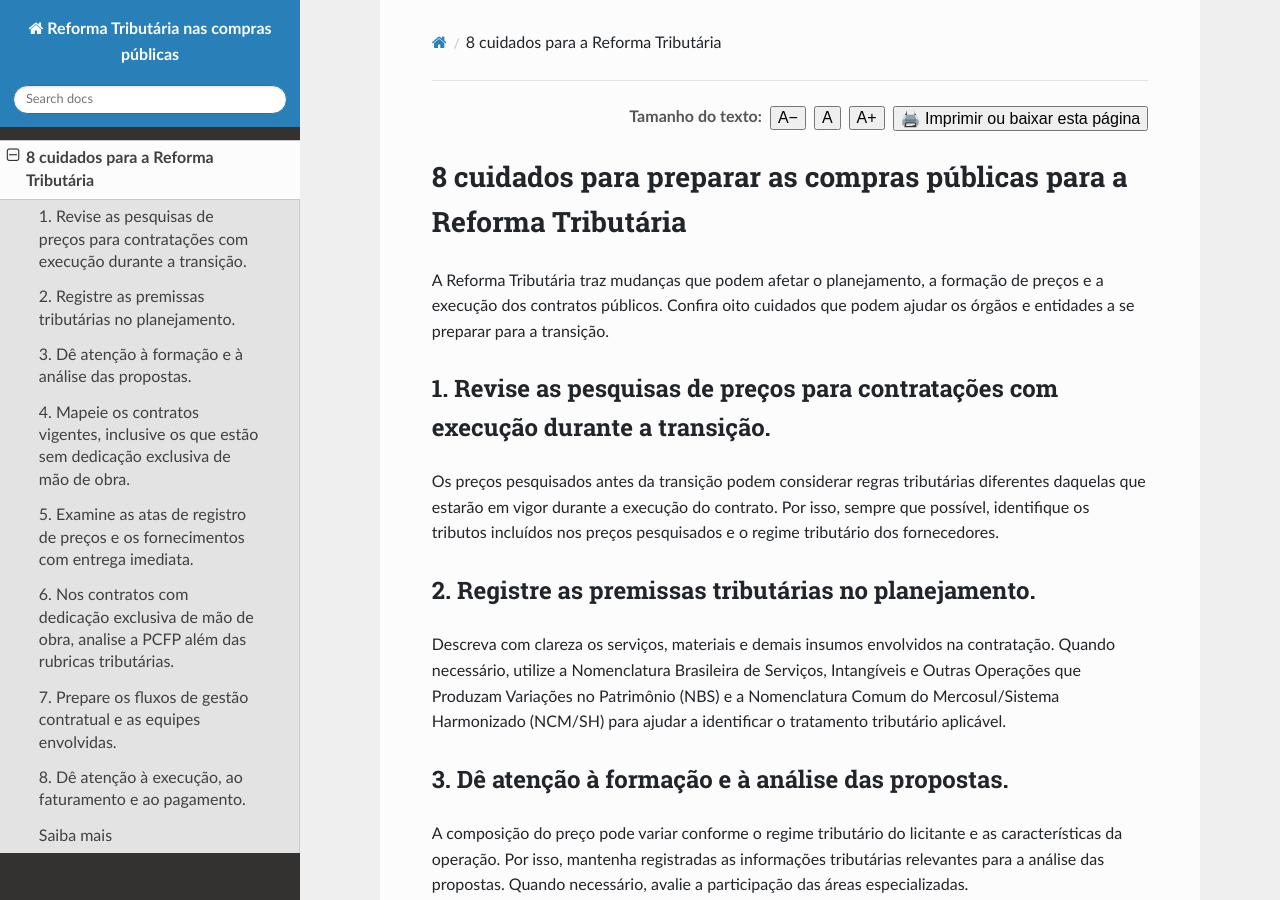
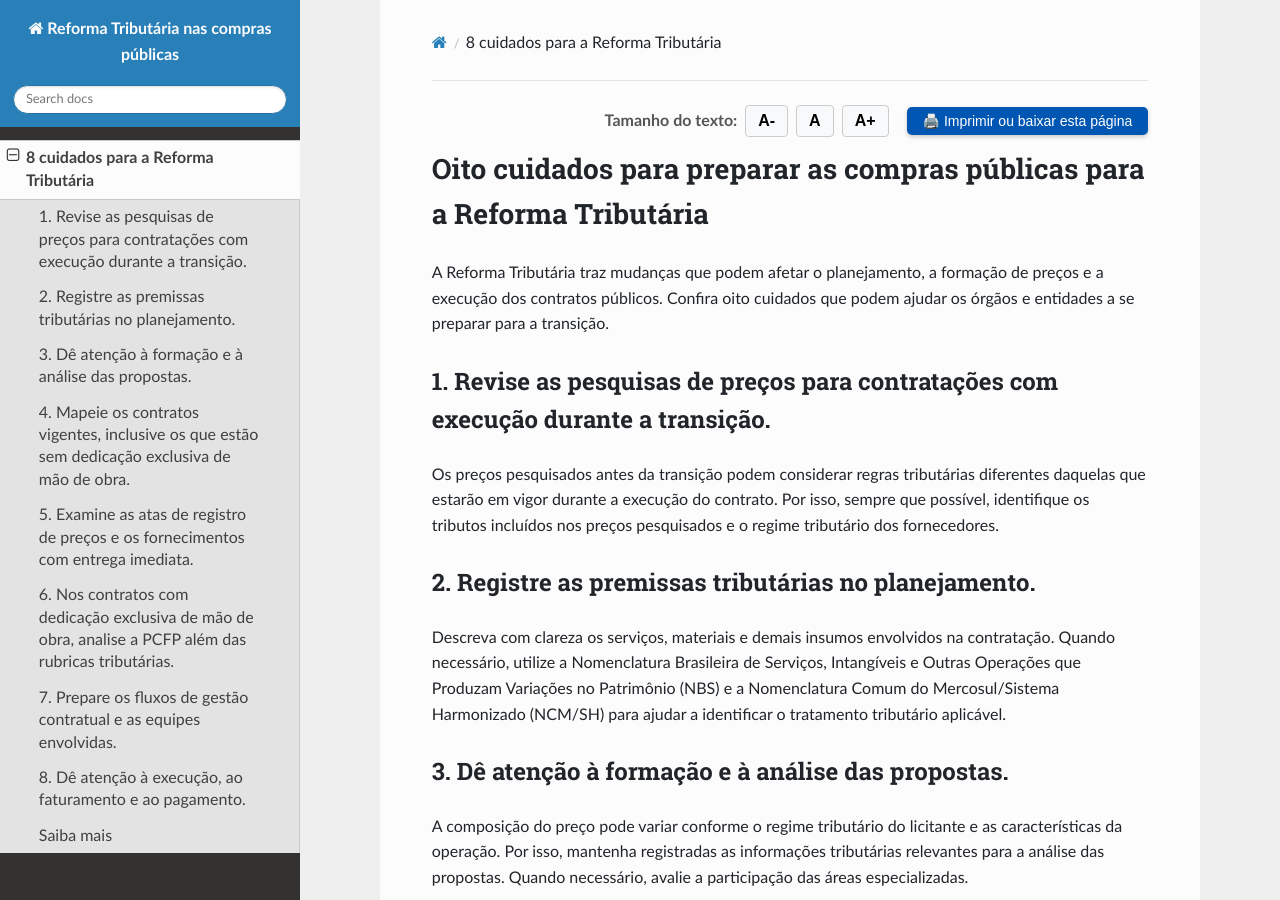
Before and after one commit to emilix10-bit/passos-preparacao-RT-2026-semsecoes, an MkDocs documentation site: the page built from docs/index.md, in a window 1280 px wide and 900 px high. Built offline with MkDocs 1.6.1, drawn with Linux system fonts in a browser that asks for light colours.

Commit message:
Improve styling of text control buttons in index.md
Updated text control buttons for better styling and usability.

```diff
--- a/docs/index.md
+++ b/docs/index.md
@@ -1,12 +1,15 @@
-<div class="text-controls" aria-label="Opções de leitura" style="display:flex;justify-content:flex-end;align-items:center;gap:8px;flex-wrap:wrap;margin:10px 0 24px;">
-  <span class="text-controls-label" style="font-size:14px;color:#555;font-weight:bold;">Tamanho do texto:</span>
-  <button type="button" onclick="diminuirFonte()" title="Diminuir texto">A−</button>
-  <button type="button" onclick="resetarFonte()" title="Tamanho normal">A</button>
-  <button type="button" onclick="aumentarFonte()" title="Aumentar texto">A+</button>
-  <button type="button" class="btn-print" onclick="window.print()">🖨️ Imprimir ou baixar esta página</button>
+<div style="display: flex; justify-content: flex-end; align-items: center; gap: 8px; margin: 10px 0;">
+ <span style="font-size: 14px; color: #555; font-weight: bold;">Tamanho do texto:</span>
+ <button onclick="diminuirFonte()" title="Diminuir texto" style="padding: 6px 12px; font-weight: bold; cursor: pointer; border: 1px solid #ccc; border-radius: 4px; background: #f8f9fa;">A-</button>
+ <button onclick="resetarFonte()" title="Tamanho normal" style="padding: 6px 12px; font-weight: bold; cursor: pointer; border: 1px solid #ccc; border-radius: 4px; background: #f8f9fa;">A</button>
+ <button onclick="aumentarFonte()" title="Aumentar texto" style="padding: 6px 12px; font-weight: bold; cursor: pointer; border: 1px solid #ccc; border-radius: 4px; background: #f8f9fa;">A+</button>
+
+ <button onclick="window.print()" style="background-color: #0056b3; color: white; padding: 6px 16px; border: none; border-radius: 5px; font-size: 14px; cursor: pointer; box-shadow: 0 2px 4px rgba(0,0,0,0.2); margin-left: 10px;">
+ 🖨️ Imprimir ou baixar esta página
+ </button>
 </div>
 
-# 8 cuidados para preparar as compras públicas para a Reforma Tributária
+# Oito cuidados para preparar as compras públicas para a Reforma Tributária
 
 A Reforma Tributária traz mudanças que podem afetar o planejamento, a formação de preços e a execução dos contratos públicos. Confira oito cuidados que podem ajudar os órgãos e entidades a se preparar para a transição.
 
```
